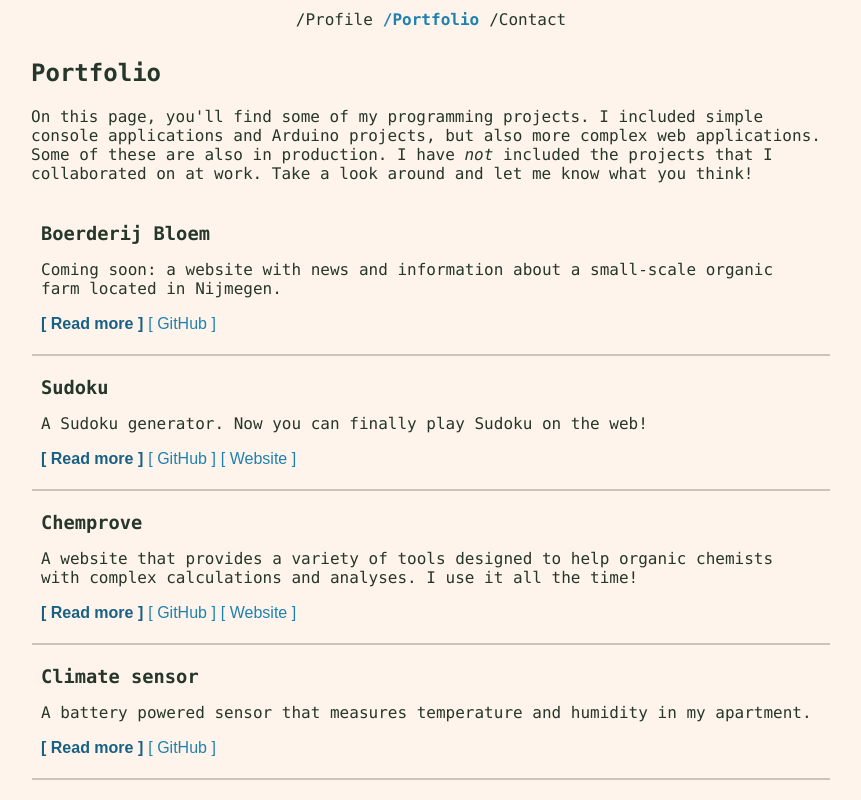
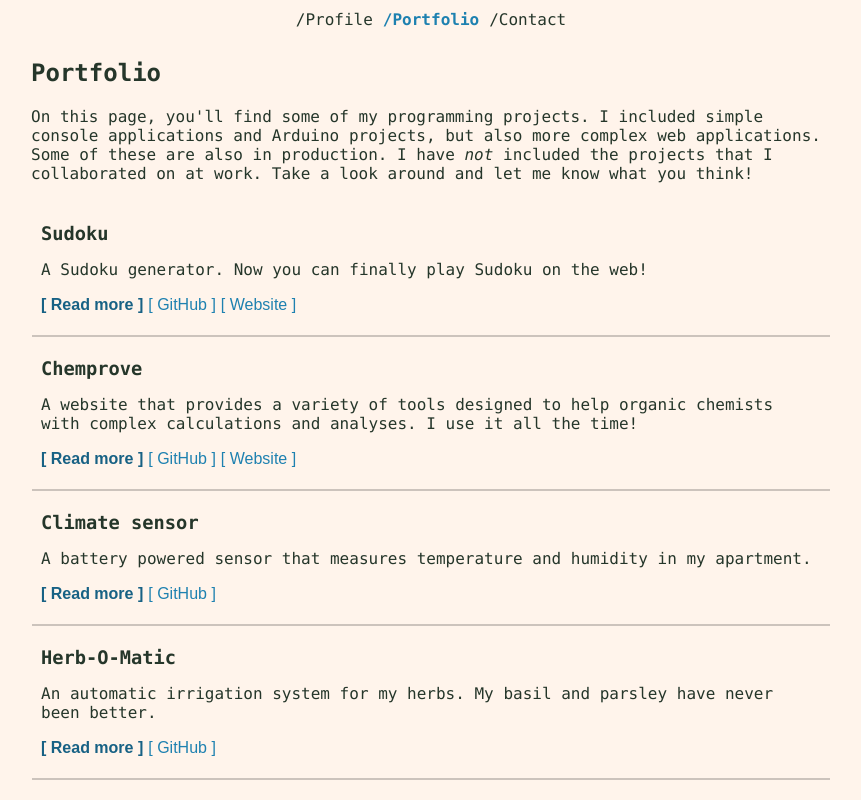
Before and after one commit to Noldyman/portfolio, a Next.js app: page /portfolio in a window 1280 px wide. Shown: the top 800 px of the page, without its empty margins (209-1070 px from the left). Built offline with nearby package versions, Linux system fonts and the light colour scheme.

Commit message:
remove boerderij bloem post

```diff
--- a/src/pages/portfolio/index.tsx
+++ b/src/pages/portfolio/index.tsx
@@ -32,13 +32,6 @@ export default function Portfolio() {
 }
 
 export const posts: PostMetaData[] = [
-  {
-    title: "Boerderij Bloem",
-    name: "boerderij-bloem",
-    description:
-      "Coming soon: a website with news and information about a small-scale organic farm located in  Nijmegen.",
-    gitHubPath: "https://github.com/Noldyman/boerderij-bloem",
-  },
   {
     title: "Sudoku",
     name: "sudoku",
```
Also changed, not shown: src/posts/boerderij-bloem.md (deleted, +0 -7 lines), public/images/posts/coming-soon.png (deleted).
